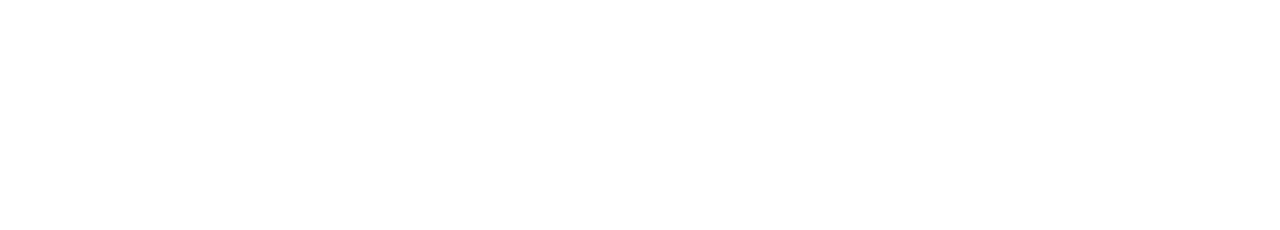
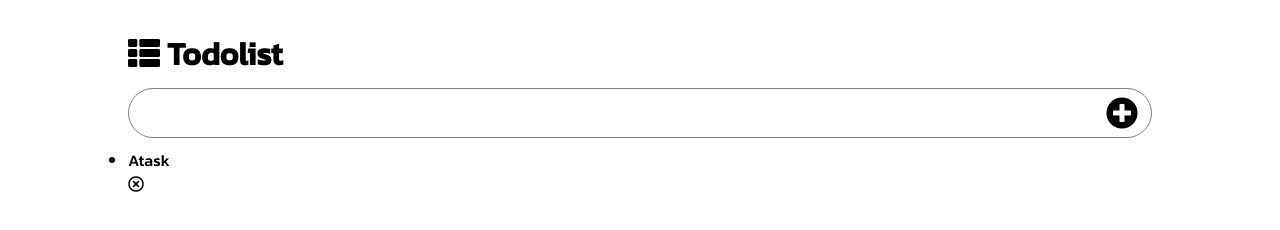
Before and after one commit to Valkyrux/vue-todolist, a plain HTML site: page index.html in a window 1280 px wide. Drawn offline with nearby package versions, Linux system fonts and the light colour scheme.

Commit message:
template

```diff
--- a/css/style.css
+++ b/css/style.css
@@ -0,0 +1,47 @@
+* {
+    padding: 0;
+    margin: 0;
+    box-sizing: border-box;
+}
+
+html {
+    font-size: 100%;
+    font-family: 'Kanit', sans-serif;
+}
+
+.screen-container {
+    width: 100%;
+    height: 100vh;
+}
+
+#app {
+    width: 80%;
+    margin: 30px auto;
+}
+
+.input-container {
+    margin: 10px 0;
+    border: 1px solid gray;
+    height: 50px;
+    padding: 0 13px;
+    border-radius: 60px;
+    display: flex;
+    justify-content: space-between;
+    align-items: center;
+}
+
+.input-container>i {
+    font-size: 2em;
+    cursor: pointer;
+}
+
+.input-container>i:hover{
+    opacity: 0.2;
+}
+
+.input-container>input {
+    width: calc(100% - 50px);
+    font-size: 1.3em;
+    border-style: none;
+    outline: 0;
+}
--- a/index.html
+++ b/index.html
@@ -4,9 +4,33 @@
         <meta charset="UTF-8">
         <meta http-equiv="X-UA-Compatible" content="IE=edge">
         <meta name="viewport" content="width=device-width, initial-scale=1.0">
+        <link rel="stylesheet" href="https://cdnjs.cloudflare.com/ajax/libs/font-awesome/5.15.0/css/all.min.css" integrity="sha512-BnbUDfEUfV0Slx6TunuB042k9tuKe3xrD6q4mg5Ed72LTgzDIcLPxg6yI2gcMFRyomt+yJJxE+zJwNmxki6/RA==" crossorigin="anonymous" referrerpolicy="no-referrer" />
+        <link rel="preconnect" href="https://fonts.googleapis.com">
+        <link rel="preconnect" href="https://fonts.gstatic.com" crossorigin>
+        <link href="https://fonts.googleapis.com/css2?family=Kanit:wght@300;500&display=swap" rel="stylesheet">
+        <link rel="stylesheet" href="css/style.css">
+        <script src="https://cdn.jsdelivr.net/npm/vue@2/dist/vue.js"></script>
         <title>Todolist</title>
     </head>
     <body>
-
+        <div class="screen-container">
+            <div id="app">
+                <header>
+                    <h1><i class="fas fa-th-list"></i> Todolist</h1>
+                    <div class="input-container">
+                        <input type="text"><i class="fas fa-plus-circle"></i>
+                    </div>
+                </header>
+                <main>
+                    <ul>
+                        <li v-for="task in tasks">
+                            <p>{{ task.taskName }}</p>
+                            <i class="far fa-times-circle"></i>
+                        </li>
+                    </ul>
+                </main>
+            </div>
+        </div>
+        <script src="js/script.js"></script>
     </body>
 </html>
--- a/js/script.js
+++ b/js/script.js
@@ -0,0 +1,11 @@
+const app = new Vue({
+    el: "#app",
+    data: {
+        tasks: [
+            {
+                taskName: "Atask",
+                done: true
+            }
+        ]
+    }
+})
```
